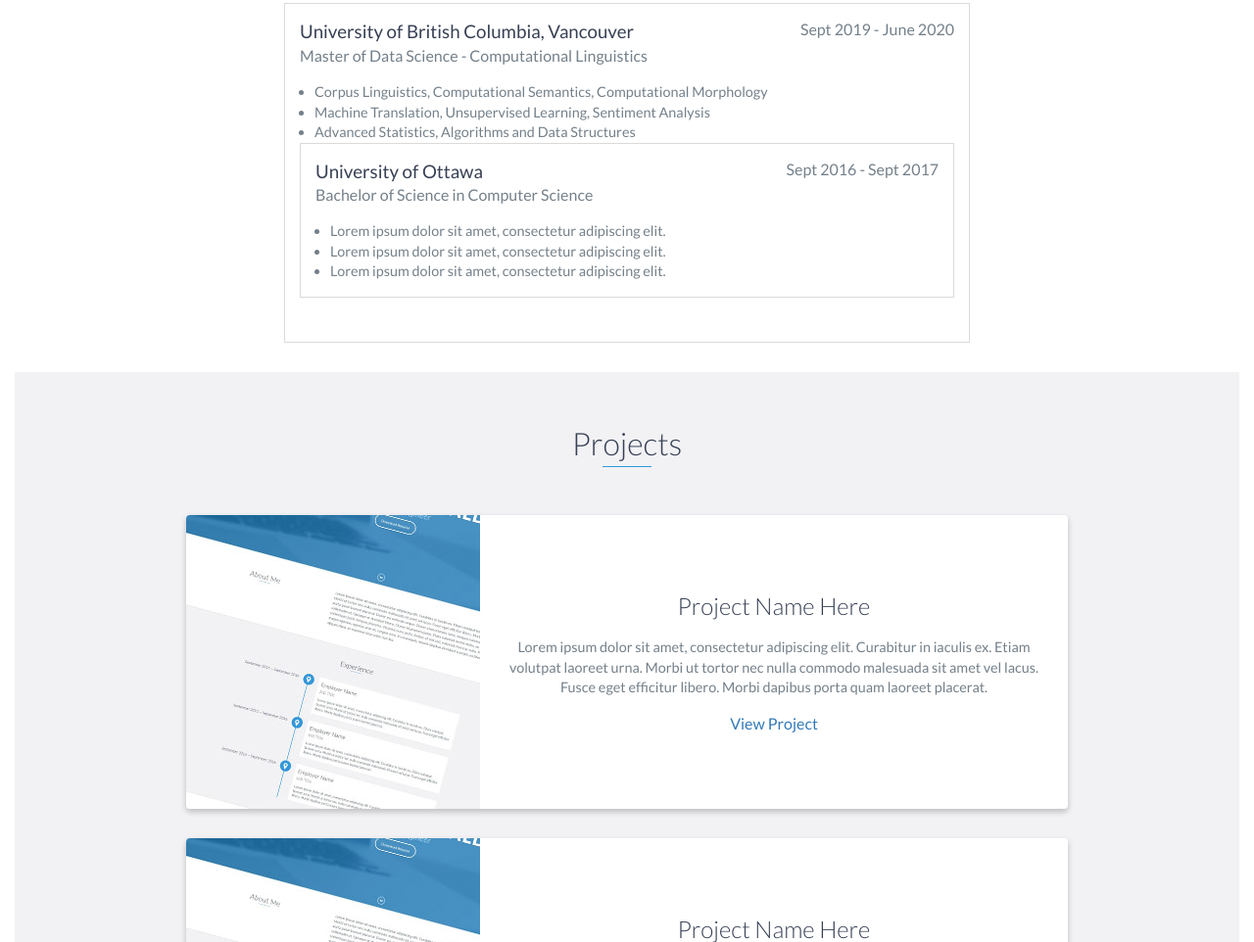
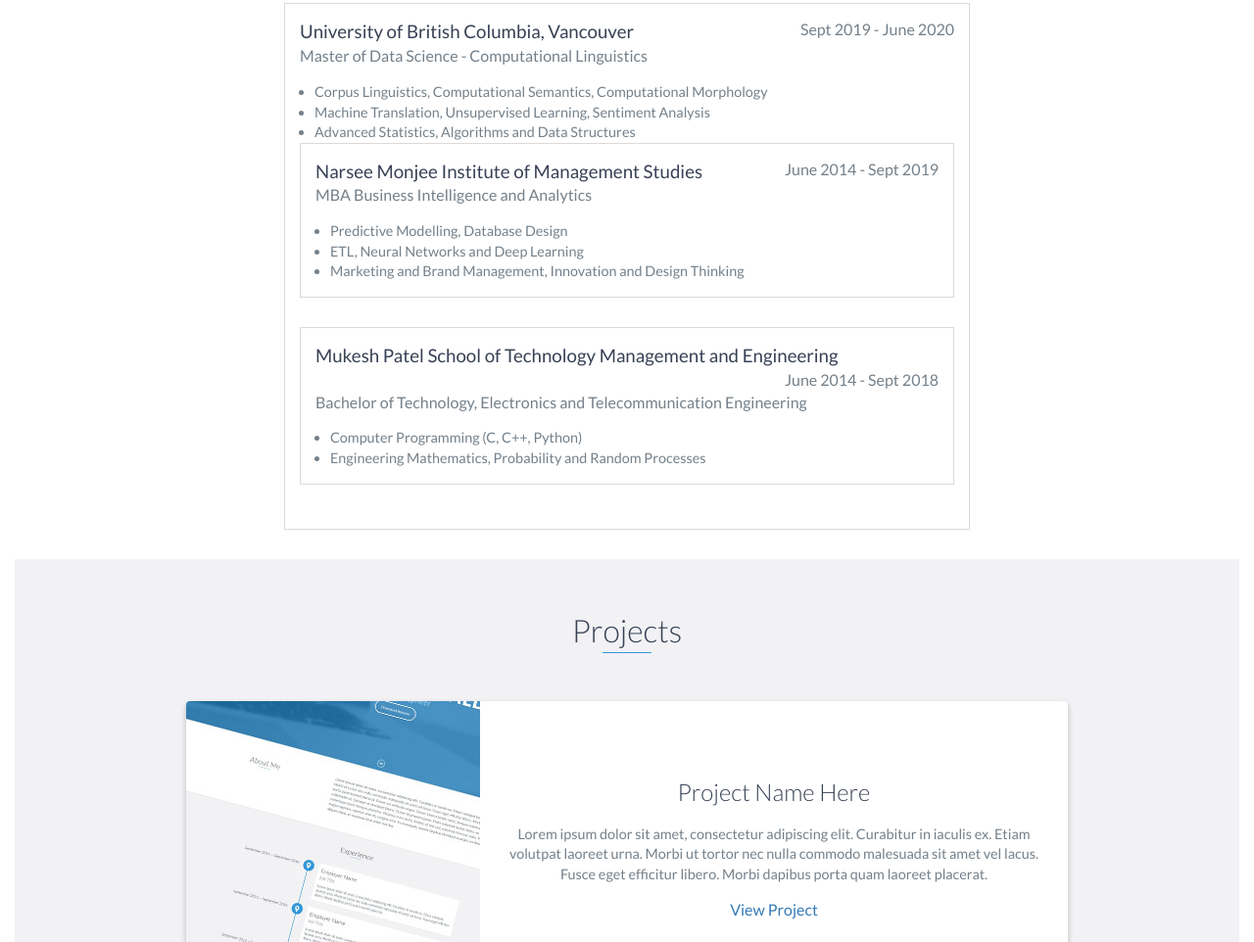
Before and after one commit to MistryWoman/MistryWoman.github.io, a website: page index.html in a window 1280 px wide. Shown: the part 2216-3178 px from the top of the page at 98% size. Drawn offline with nearby package versions, Linux system fonts and the light colour scheme.

Commit message:
addingcomplete education

```diff
--- a/index.html
+++ b/index.html
@@ -139,24 +139,37 @@
                 </li>
             </ul>
 
-        <!-- End .education-block -->
-
         <div class="education-block">
-            <h3>University of Ottawa</h3>
-            <span class="education-date">Sept 2016 - Sept 2017</span>
-            <h4>Bachelor of Science in Computer Science</h4>
+            <h3>Narsee Monjee Institute of Management Studies</h3>
+            <span class="education-date">June 2014 - Sept 2019</span>
+            <h4>MBA Business Intelligence and Analytics</h4>
             <ul>
                 <li>
-                    Lorem ipsum dolor sit amet, consectetur adipiscing elit.
+                    Predictive Modelling, Database Design
                 </li>
                 <li>
-                    Lorem ipsum dolor sit amet, consectetur adipiscing elit.
+                    ETL, Neural Networks and Deep Learning
                 </li>
                 <li>
-                    Lorem ipsum dolor sit amet, consectetur adipiscing elit.
+                    Marketing and Brand Management, Innovation and Design Thinking
                 </li>
             </ul>
         </div>
+
+	<div class="education-block">
+            <h3>Mukesh Patel School of Technology Management and Engineering</h3>
+            <span class="education-date">June 2014 - Sept 2018</span>
+            <h4>Bachelor of Technology, Electronics and Telecommunication Engineering</h4>
+            <ul>
+                <li>
+                    Computer Programming (C, C++, Python)
+                </li>
+                <li>
+                    Engineering Mathematics, Probability and Random Processes
+                </li>
+            </ul>
+        </div>
+
         <!-- End .education-block -->
     </div>
     <!-- End #education -->
```
